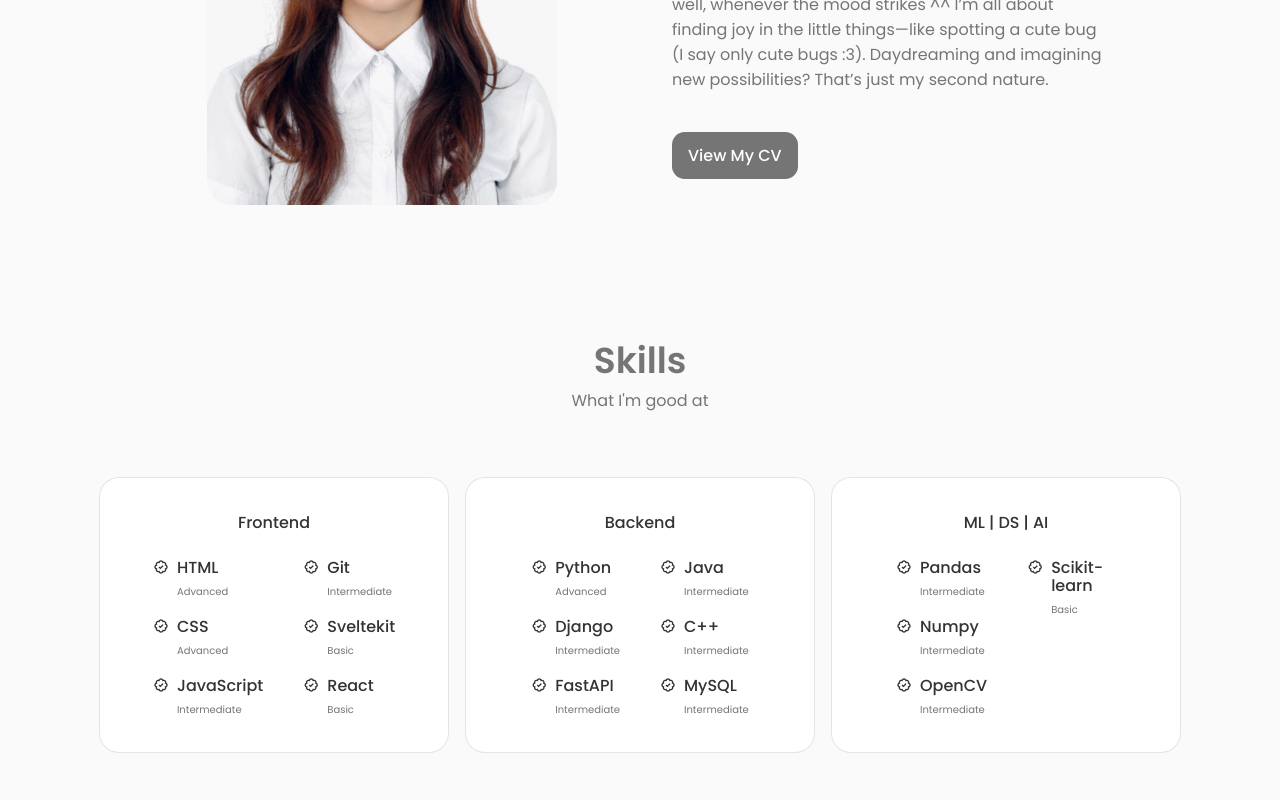
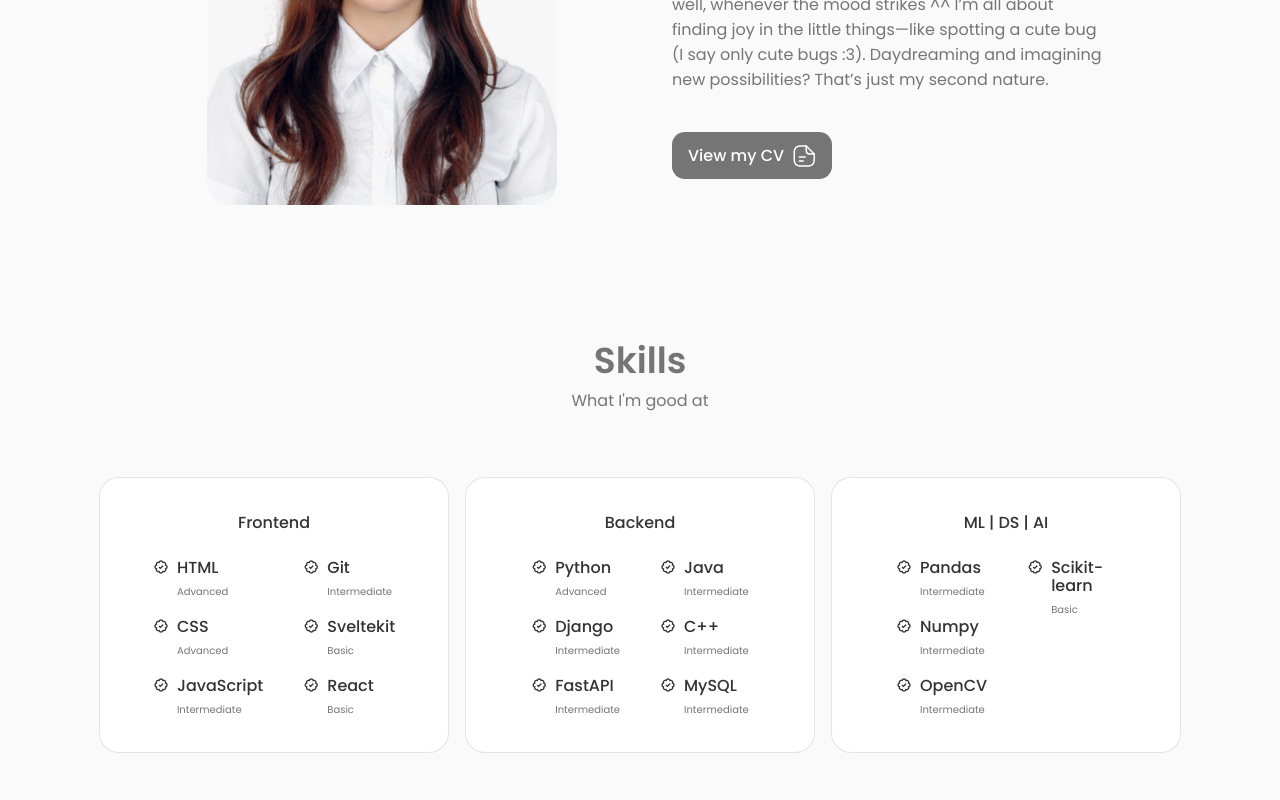
Before and after one commit to ptk18/portfolio-site, a React (Create React App) app: page / in a window 1280 px wide. Shown: the part 1140-1940 px from the top of the page. Built offline with nearby package versions, Linux system fonts and the light colour scheme.

Commit message:
added svg icons to buttons.

```diff
--- a/src/components/about/About.jsx
+++ b/src/components/about/About.jsx
@@ -17,7 +17,32 @@ const About = () => {
                     <p className="about__description">Just a chill girl who codes by day and plays guitar by… well, whenever the mood strikes ^^ I’m all about finding joy in the little things—like spotting a cute bug (I say only cute bugs :3). Daydreaming and imagining new possibilities? That’s just my second nature.</p>
 
                     <a download="" href="https://drive.google.com/file/d/1060HvjY1NMOWOLQfhqdw6Wlrfu1y8z5o/view?usp=sharing" className="button button--flex">
-                        View My CV
+                        View my CV
+                        <svg
+                        class="button__icon"
+                        xmlns="http://www.w3.org/2000/svg"
+                        width="24"
+                        height="24"
+                        viewBox="0 0 24 24"
+                        fill="none"
+                    >
+                        <path
+                        d="M15.25 22.7502H9.25C3.82 22.7502 1.5 20.4302 1.5 15.0002V9.00024C1.5 3.57024 3.82 1.25024 9.25 1.25024H14.25C14.66 1.25024 15 1.59024 15 2.00024C15 2.41024 14.66 2.75024 14.25 2.75024H9.25C4.64 2.75024 3 4.39024 3 9.00024V15.0002C3 19.6102 4.64 21.2502 9.25 21.2502H15.25C19.86 21.2502 21.5 19.6102 21.5 15.0002V10.0002C21.5 9.59024 21.84 9.25024 22.25 9.25024C22.66 9.25024 23 9.59024 23 10.0002V15.0002C23 20.4302 20.68 22.7502 15.25 22.7502Z"
+                        fill="var(--container-color)"
+                        ></path>
+                        <path
+                        d="M22.25 10.7502H18.25C14.83 10.7502 13.5 9.42023 13.5 6.00023V2.00023C13.5 1.70023 13.68 1.42023 13.96 1.31023C14.24 1.19023 14.56 1.26023 14.78 1.47023L22.78 9.47023C22.99 9.68023 23.06 10.0102 22.94 10.2902C22.82 10.5702 22.55 10.7502 22.25 10.7502ZM15 3.81023V6.00023C15 8.58023 15.67 9.25023 18.25 9.25023H20.44L15 3.81023Z"
+                        fill="var(--container-color)"
+                        ></path>
+                        <path
+                        d="M13.25 13.7502H7.25C6.84 13.7502 6.5 13.4102 6.5 13.0002C6.5 12.5902 6.84 12.2502 7.25 12.2502H13.25C13.66 12.2502 14 12.5902 14 13.0002C14 13.4102 13.66 13.7502 13.25 13.7502Z"
+                        fill="var(--container-color)"
+                        ></path>
+                        <path
+                        d="M11.25 17.7502H7.25C6.84 17.7502 6.5 17.4102 6.5 17.0002C6.5 16.5902 6.84 16.2502 7.25 16.2502H11.25C11.66 16.2502 12 16.5902 12 17.0002C12 17.4102 11.66 17.7502 11.25 17.7502Z"
+                        fill="var(--container-color)"
+                        ></path>
+                    </svg>
 
                     </a>
                 </div>
--- a/src/components/contact/Contact.jsx
+++ b/src/components/contact/Contact.jsx
@@ -76,7 +76,26 @@ const Contact = () => {
                             <textarea name="project" cols='30' row='10' className='contact__form-input' placeholder='Write your project'></textarea>
                         </div>
 
-                        <button className='button button--flex'>Send Message</button>
+                        <button className='button button--flex'>
+                            Send Message
+                            <svg
+                                class="button__icon"
+                                xmlns="http://www.w3.org/2000/svg"
+                                width="24"
+                                height="24"
+                                viewBox="0 0 24 24"
+                                fill="none"
+                                >
+                                <path
+                                    d="M14.2199 21.9352C13.0399 21.9352 11.3699 21.1052 10.0499 17.1352L9.32988 14.9752L7.16988 14.2552C3.20988 12.9352 2.37988 11.2652 2.37988 10.0852C2.37988 8.91525 3.20988 7.23525 7.16988 5.90525L15.6599 3.07525C17.7799 2.36525 19.5499 2.57525 20.6399 3.65525C21.7299 4.73525 21.9399 6.51525 21.2299 8.63525L18.3999 17.1252C17.0699 21.1052 15.3999 21.9352 14.2199 21.9352ZM7.63988 7.33525C4.85988 8.26525 3.86988 9.36525 3.86988 10.0852C3.86988 10.8052 4.85988 11.9052 7.63988 12.8252L10.1599 13.6652C10.3799 13.7352 10.5599 13.9152 10.6299 14.1352L11.4699 16.6552C12.3899 19.4352 13.4999 20.4252 14.2199 20.4252C14.9399 20.4252 16.0399 19.4352 16.9699 16.6552L19.7999 8.16525C20.3099 6.62525 20.2199 5.36525 19.5699 4.71525C18.9199 4.06525 17.6599 3.98525 16.1299 4.49525L7.63988 7.33525Z"
+                                    fill="var(--container-color)"
+                                ></path>
+                                <path
+                                    d="M10.11 14.7052C9.92005 14.7052 9.73005 14.6352 9.58005 14.4852C9.29005 14.1952 9.29005 13.7152 9.58005 13.4252L13.16 9.83518C13.45 9.54518 13.93 9.54518 14.22 9.83518C14.51 10.1252 14.51 10.6052 14.22 10.8952L10.64 14.4852C10.5 14.6352 10.3 14.7052 10.11 14.7052Z"
+                                    fill="var(--container-color)"
+                                ></path>
+                            </svg>
+                        </button>
                     </form>
                 </div>
             </div>
```
